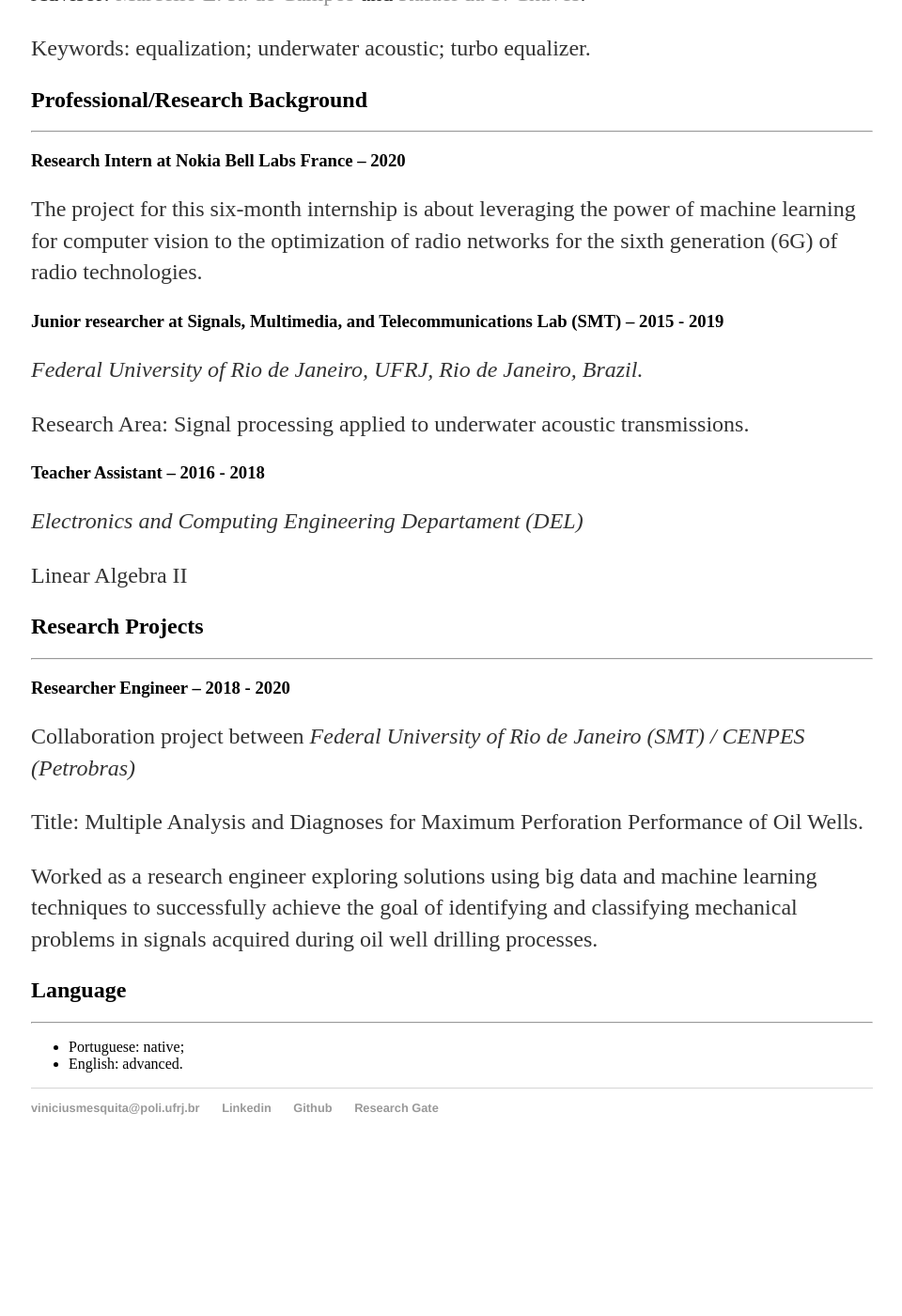
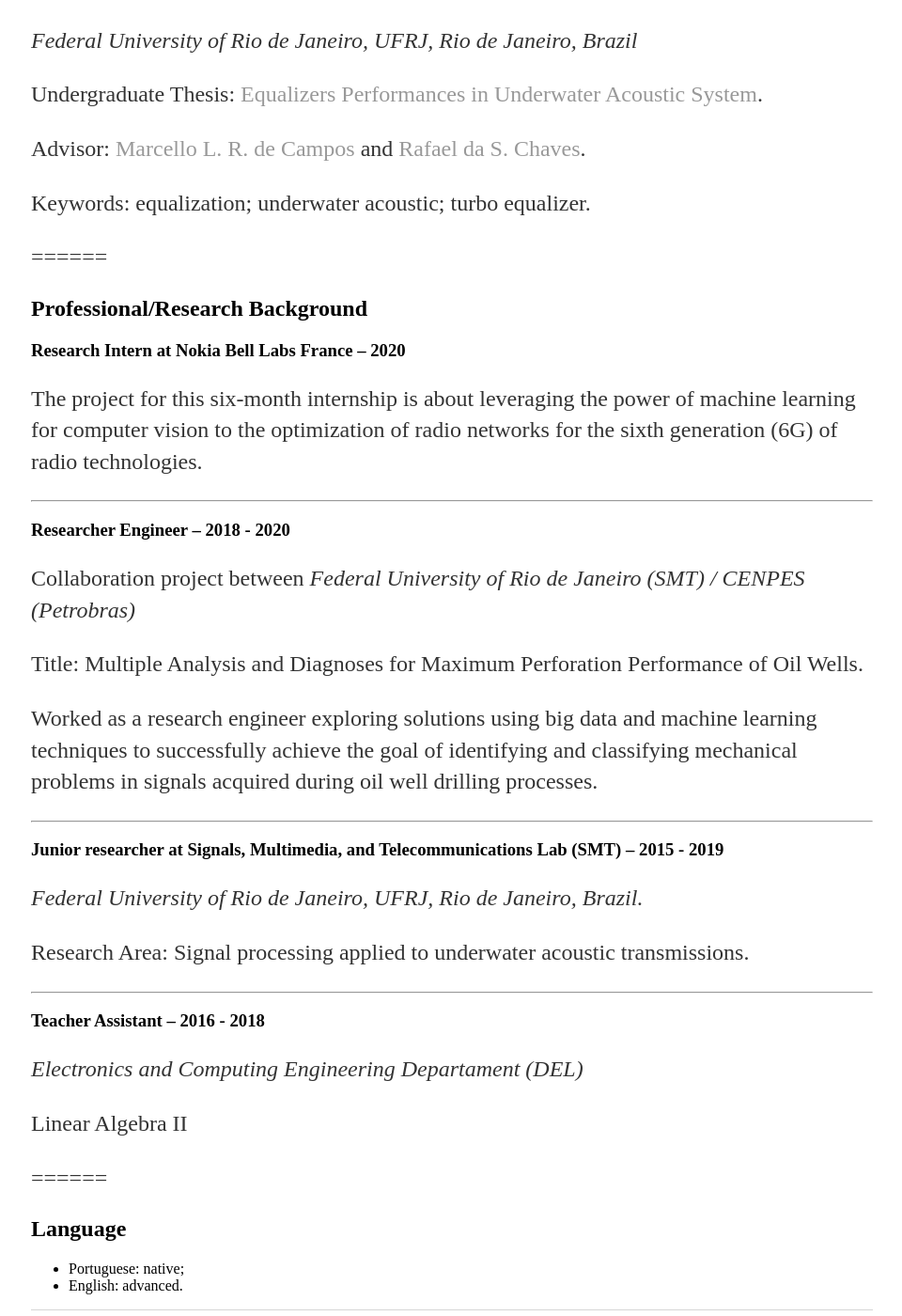
Before and after one commit to mesquita/mesquita.github.io, a Jekyll site: the page built from cv.md, in a window 1280 px wide and 1400 px high, scrolled down 1779 px. Shown: the whole window at 94% size, without its empty margins (159-1119 px from the left). Built offline with Jekyll 4.4.1, drawn with Linux system fonts in a browser that asks for light colours; before the commit the page ends 3025 px from its top, so only the background shows below that; some of the changed lines change nothing that is shown; some of the changed text lies outside the part shown.

Commit message:
Update cv.md

```diff
--- a/cv.md
+++ b/cv.md
@@ -10,8 +10,11 @@
 [Complete](http://lattes.cnpq.br/2628435149154613) CV at Lattes platform (only in Portuguese).
 
 [Complete](cv_pdf/cv.pdf) CV (in english), PDF version.
+
+======
+
 ## Work Contact
----
+
 Signals, Multimedia, and Telecommunications Lab.
 
 Av. Horácio Macedo, 2030, room H-221 – Cidade Universitária.
@@ -22,21 +25,24 @@
 
 E-mail: viniciusmesquita [at] poli [dot] ufrj [dot] br
 
+======
 ## Personal data
----
+
 Brazilian, 25 years old.
 
 Born in April 05, 1995. ES - Brazil.
 
 **Name in bibliographic citations**: PINHO, V. M.
 
+======
 ## Short biography
----
+
 Vinicius Mesquita de Pinho received his B.Sc. degree in Electronics and Computing Engineering from the Federal University
 of Rio de Janeiro (UFRJ), Brazil, in 2019. He is an M.Sc. student in the Electrical Engineering Program - COPPE/UFRJ. Since
 2015, he has been working at the Laboratory of Signals, Multimedia, and Telecommunications (SMT). Currently, Vinicius is
 working as an intern at Nokia Bell Labs France, in a project integrating radio systems and computer vision.
 
+======
 ## Education
 
 ### 2019 - 2021
@@ -49,7 +55,6 @@
 Communications for future radio technologies.
 
 ---
-
 ### 2014 - 2019
 
 **B.Sc. in Electronic and Computing Engineering**
@@ -62,35 +67,17 @@
 
 Keywords: equalization; underwater acoustic; turbo equalizer.
 
+======
+## Professional/Research Background
 
-## Professional/Research Background
----
 
 ### Research Intern at Nokia Bell Labs France -- 2020
-
-
 
 The project for this six-month internship is about leveraging the
 power of machine learning for computer vision to the optimization of
 radio networks for the sixth generation (6G) of radio technologies.
 
-
-### Junior researcher at Signals, Multimedia, and Telecommunications Lab (SMT) -- 2015 - 2019
-
-*Federal University of Rio de Janeiro, UFRJ, Rio de Janeiro, Brazil.*
-
-Research Area: Signal processing applied to underwater acoustic transmissions.
-
-### Teacher Assistant -- 2016 - 2018
-
-
-*Electronics and Computing Engineering Departament (DEL)*
-
-Linear Algebra II
-
-## Research Projects
----
-
+----
 ### Researcher Engineer -- 2018 - 2020
 
 Collaboration project between *Federal University of Rio de Janeiro (SMT) / CENPES (Petrobras)*
@@ -102,8 +89,22 @@
 identifying and classifying mechanical problems in signals acquired
 during oil well drilling processes.
 
+----
+### Junior researcher at Signals, Multimedia, and Telecommunications Lab (SMT) -- 2015 - 2019
 
+*Federal University of Rio de Janeiro, UFRJ, Rio de Janeiro, Brazil.*
+
+Research Area: Signal processing applied to underwater acoustic transmissions.
+
+----
+### Teacher Assistant -- 2016 - 2018
+
+
+*Electronics and Computing Engineering Departament (DEL)*
+
+Linear Algebra II
+
+======
 ## Language
----
 * Portuguese: native;
 * English: advanced.
```
